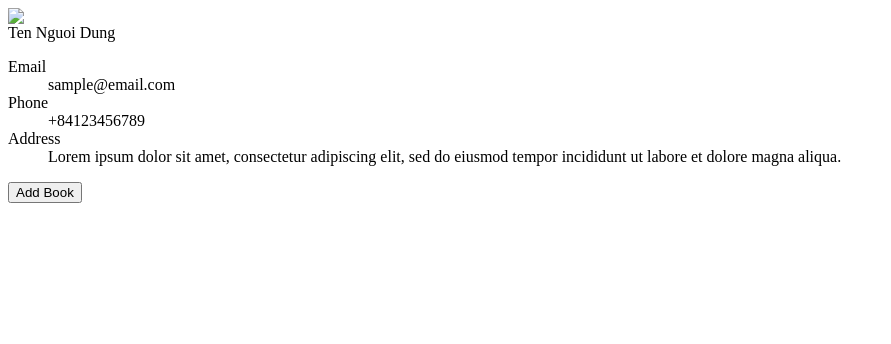
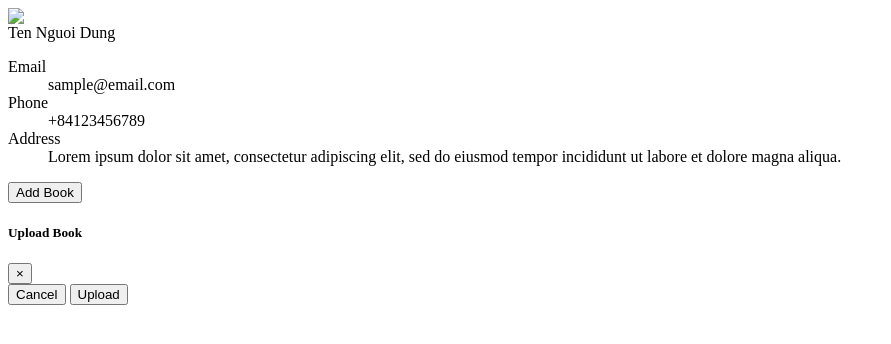
Before and after one commit to haidangbosco/cnpmnc.182.yasuo, a PHP site: page /user_info.php in a window 1280 px wide. Shown: the top 344 px of the page, without its empty margins (0-891 px from the left). Run offline with PHP 8.4, Linux system fonts and the light colour scheme; some libraries are stand-ins or nearby versions.

Commit message:
add submit_book form wrapper

```diff
--- a/user_info.php
+++ b/user_info.php
@@ -19,7 +19,30 @@
 			</dl>
 		</div>
 		<div class="col-2 border-left">
-			<button class="btn">Add Book</button>
+			<button class="btn" data-toggle="modal" data-target="#upload_book_form">Add Book</button>
 		</div>
 	</div>
+
+	<!-- Upoad Book Modal -->
+	<div class="modal fade" id="upload_book_form" tabindex="-1" role="dialog" aria-labelledby="exampleModalLabel" aria-hidden="true">
+		<form action="submit_book.php" method="post">
+		  <div class="modal-dialog" role="document">
+		    <div class="modal-content">
+		      <div class="modal-header">
+		        <h5 class="modal-title" id="exampleModalLabel">Upload Book</h5>
+		        <button type="button" class="close" data-dismiss="modal" aria-label="Close">
+		          <span aria-hidden="true">&times;</span>
+		        </button>
+		      </div>
+		      <div class="modal-body">
+
+		      </div>
+		      <div class="modal-footer">
+		        <input type="button" class="btn btn-secondary" data-dismiss="modal" value="Cancel">
+		        <input name="submit" type="submit" class="btn btn-primary" value="Upload">
+		      </div>
+		    </div>
+		  </div>
+	  </form>
+	</div>
 <!-- End UserInfo -->
```
